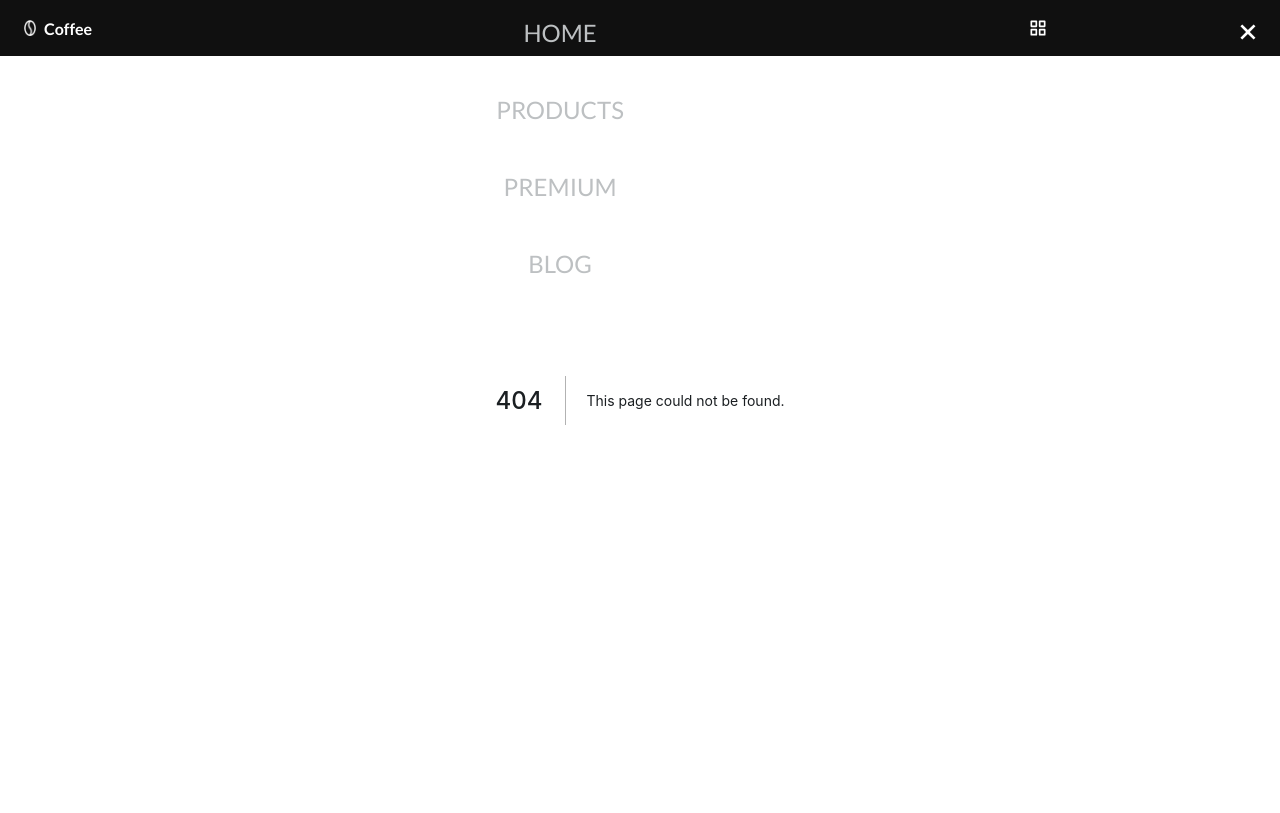
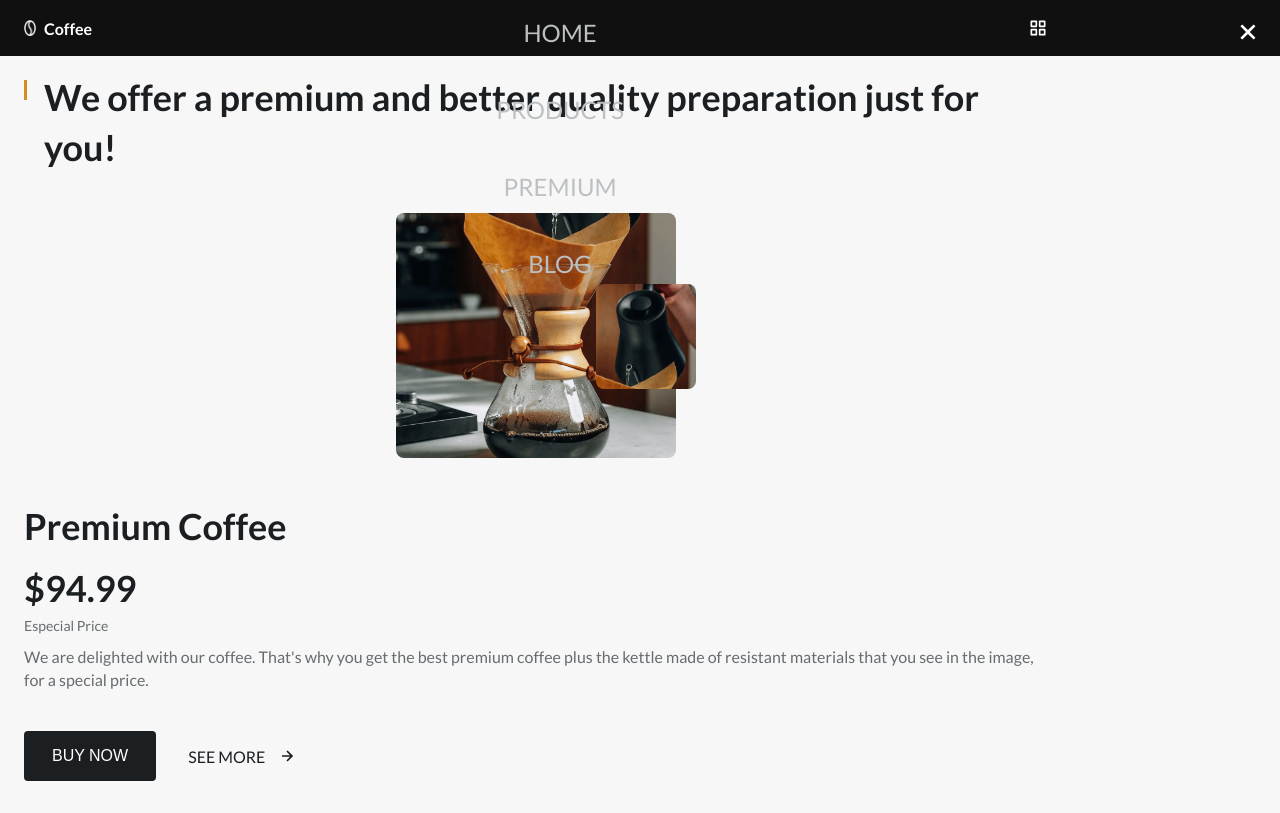
Before and after one commit to AugustoTI/coffee-website, a Next.js app: page /premium in a window 1280 px wide. Before the commit this address had no page. Built offline with nearby package versions, Linux system fonts and the light colour scheme.

Commit message:
creating a premium section

```diff
--- /dev/null
+++ b/src/pages/premium/index.tsx
@@ -0,0 +1,46 @@
+import { NextPage } from 'next'
+import { BiRightArrowAlt } from 'react-icons/bi'
+import Head from 'next/head'
+import * as S from '../../styles/premium'
+
+const Premium: NextPage = () => {
+  return (
+    <>
+      <Head>
+        <title>Coffee | Premium</title>
+      </Head>
+      <S.Wrapper className="section">
+        <S.PremiumContainer className="container">
+          <h2 className="section_title">
+            We offer a premium and better quality preparation just for you!
+          </h2>
+          <S.PremiumContent className="grid">
+            <S.PremiumImages>
+              <img src="/quality1.png" alt="" className="image_big" />
+              <img src="/quality2.png" alt="" className="image_small" />
+            </S.PremiumImages>
+            <S.PremiumData>
+              <h1>Premium Coffee</h1>
+              <h2>$94.99</h2>
+              <span>Especial Price</span>
+              <p>
+                We are delighted with our coffee. That&#39;s why you get the best premium
+                coffee plus the kettle made of resistant materials that you see in the
+                image, for a special price.
+              </p>
+              <S.PremiumButtons>
+                <button className="button">Buy Now</button>
+                <a href="#">
+                  See more
+                  <BiRightArrowAlt />
+                </a>
+              </S.PremiumButtons>
+            </S.PremiumData>
+          </S.PremiumContent>
+        </S.PremiumContainer>
+      </S.Wrapper>
+    </>
+  )
+}
+
+export default Premium
--- /dev/null
+++ b/src/styles/premium.ts
@@ -0,0 +1,107 @@
+import styled, { css, keyframes } from 'styled-components'
+
+export const Wrapper = styled.section`
+  ${() => css``}
+`
+
+export const PremiumContainer = styled.div`
+  ${() => css``}
+`
+
+export const PremiumContent = styled.div`
+  ${() => css`
+    row-gap: 2.5rem;
+  `}
+`
+
+export const PremiumImages = styled.div`
+  ${() => css`
+    position: relative;
+    justify-self: center;
+
+    .image_big,
+    .image_small {
+      border-radius: 0.5rem;
+    }
+
+    .image_big {
+      width: 280px;
+    }
+
+    .image_small {
+      width: 100px;
+      position: absolute;
+      top: 0;
+      bottom: 0;
+      margin: auto 0;
+      transform: translateX(-5rem);
+    }
+  `}
+`
+
+export const PremiumData = styled.div`
+  ${() => css`
+    h1,
+    h2 {
+      font-size: var(--h1-font-size);
+    }
+
+    h1 {
+      margin-bottom: 0.75rem;
+    }
+
+    h2 {
+      margin-bottom: 0.25rem;
+    }
+
+    span {
+      display: block;
+      font-size: var(--small-font-size);
+      margin-bottom: 0.75rem;
+    }
+
+    p {
+      margin-bottom: 2.5rem;
+    }
+  `}
+`
+
+const animeArrow = keyframes`
+  0% {
+    transform: translateX(0)
+  }
+
+  50%{
+    transform: translateX(0.25rem)
+  }
+
+  100%{
+    transform: translateX(0);
+  }
+`
+
+export const PremiumButtons = styled.div`
+  ${() => css`
+    display: flex;
+    column-gap: 2rem;
+    align-items: center;
+
+    a {
+      display: inline-flex;
+      align-items: center;
+      text-transform: uppercase;
+      gap: 0.75rem;
+      font-size: var(--normal-font-size);
+      color: var(--title-color);
+
+      &:hover > svg {
+        animation: ${animeArrow} 0.7s infinite;
+      }
+
+      > svg {
+        font-size: 1.25rem;
+        transition: 0.4s;
+      }
+    }
+  `}
+`
```
